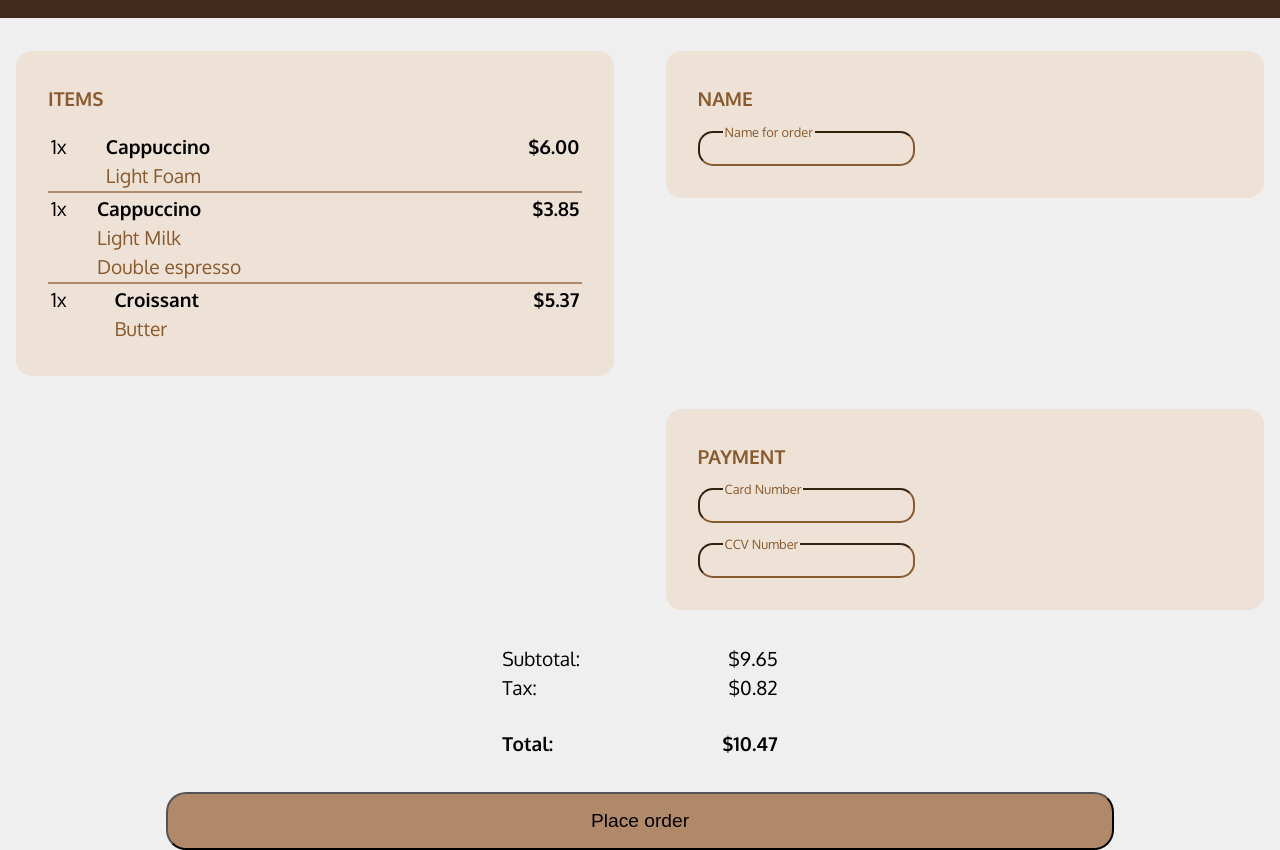
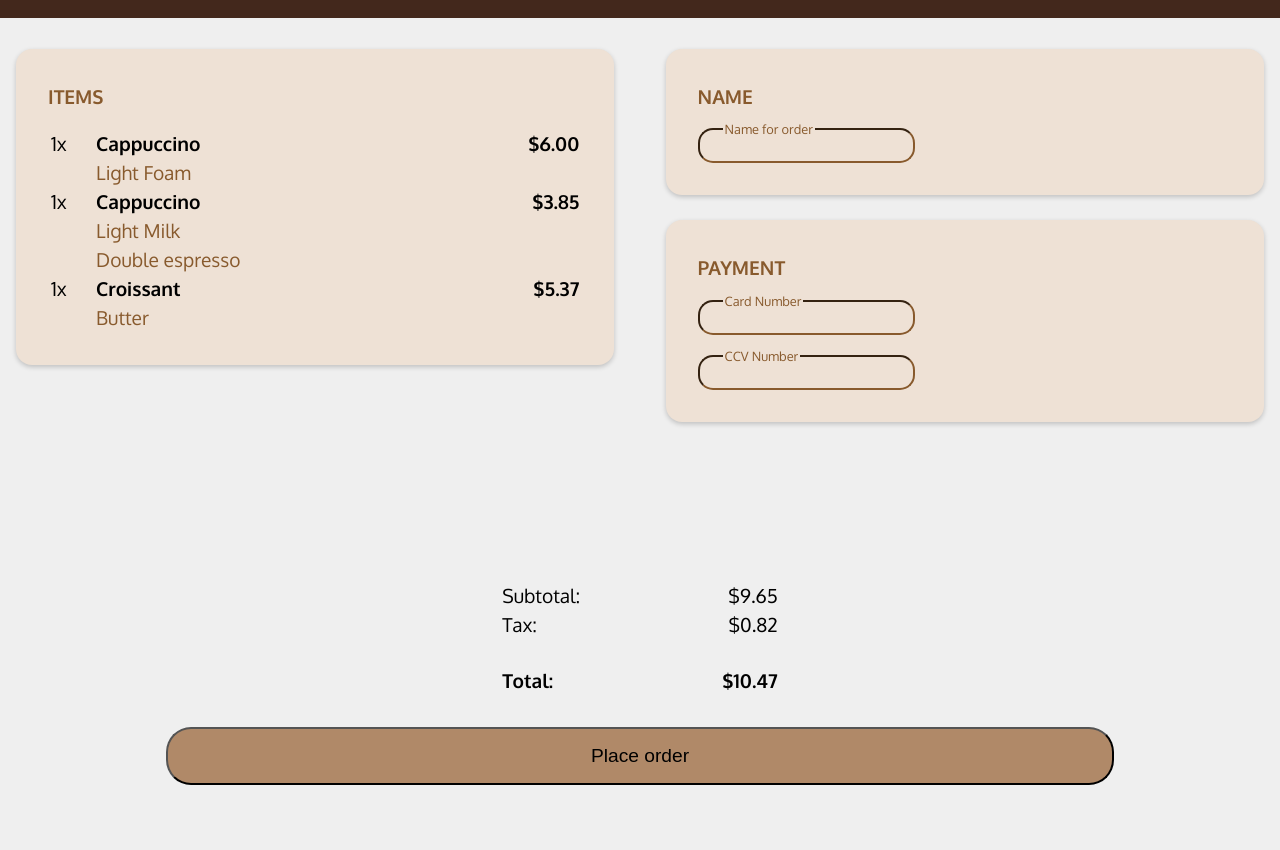
Before and after one commit to tariqanthonysmith/xander-css-mini-project, a plain HTML site: page index.html in a window 1280 px wide. Shown: the part 63-913 px from the top of the page. After the commit the page ends 848 px from the top, so only its background shows below. Drawn offline with Linux system fonts and the light colour scheme; a web font is replaced by a local one.

Commit message:
Shadow Box completed

```diff
--- a/index.html
+++ b/index.html
@@ -23,7 +23,7 @@
                 ><span class="nav">Coffee Masters</span></nav>
 
             <!--Items Section-->
-            <div id="items">
+            <div id="items" class="border-class">
                 <section>
                     <h3>ITEMS</h3>
 
@@ -38,9 +38,7 @@
                             <td class="item-color">Light Foam</td>
                             <td></td>
                         </tr>
-                    </table>
-                    <table>
-                        <div class="light-border"></div>
+
                         <tr>
                             <td>1x</td>
                             <td class="bold">Cappuccino</td>
@@ -56,9 +54,7 @@
                             <td class="item-color">Double espresso</td>
                             <td></td>
                         </tr>
-                    </table>
-                    <table>
-                        <div class="light-border"></div>
+
                         <tr>
                             <td>1x</td>
                             <td class="bold">Croissant</td>
@@ -126,9 +122,11 @@
                     </table>
                 </section>
             </div>
+
+            <!--Button Section-->
             <button>Place order</button>
 
-            <!--Button Section-->
+
 
         </div>
 
--- a/style.css
+++ b/style.css
@@ -66,6 +66,7 @@ nav img {
     padding: 1rem 2rem 2rem 2rem;
     background-color: var(--light-orange);
     font-size: 1.5vw;
+    box-shadow: 0px 2px 5px rgb(0,0,0,0.2);
 }
 
 table {
@@ -81,10 +82,12 @@ table tr td:last-child {
     color: var(--brown);
 }
 
-.light-border {
-    border: 1px solid var(--nude);
+ tr:nth-child(2), tr:nth-child(5) {
+    border-bottom: solid 2px var(--brown);
+}
 
-}
+
+
 
 
 
@@ -98,6 +101,7 @@ table tr td:last-child {
     background-color: var(--light-orange);
     height: fit-content;
     display: flex;
+    box-shadow: 0px 2px 5px rgb(0,0,0,0.2);
 
 }
 
@@ -128,16 +132,23 @@ table tr td:last-child {
 
 }
 
+/*Payment Section */
+
 #payment {
     grid-column: 5/ 9;
     margin-right: 1rem;
+    margin-top: -11rem;
+    margin-bottom: 8rem;
     border-radius: 1rem;
     padding: 1rem 2rem 2rem 2rem;
     background-color: var(--light-orange);
     height: fit-content;
+    box-shadow: 0px 2px 5px rgb(0,0,0,0.2);
 
 
 }
+
+/*Total Section*/
 
 #total{
     grid-column: 4/ 6;
@@ -149,9 +160,10 @@ table tr td:last-child {
 button {
     grid-column: 2/8;
     background-color: var(--nude);
-    border-radius: 20px 20px 20px 20px;
+    border-radius: 25px 25px 25px 25px;
     padding: 1rem;
     margin-bottom: 3rem;
     font-size: 1.5vw;
 
+
 }
```
